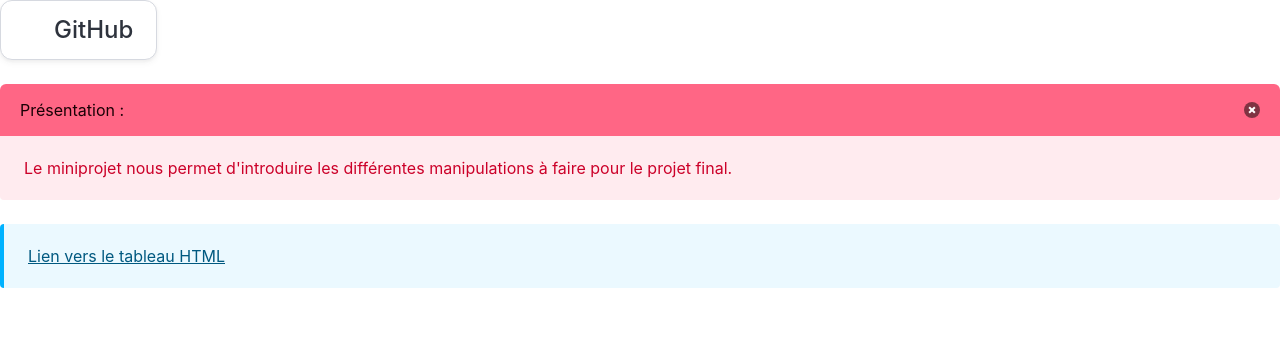
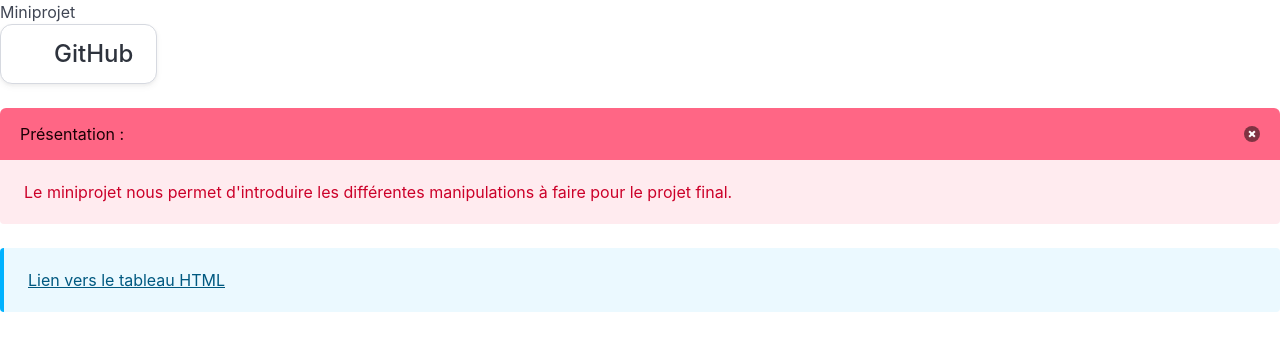
Before and after one commit to RachelleTuyay/PPE1-2023, a plain HTML site: page index.html in a window 1280 px wide. Drawn offline with nearby package versions, Linux system fonts and the light colour scheme.

Commit message:
Update index.html

```diff
--- a/index.html
+++ b/index.html
@@ -8,6 +8,7 @@
 	</head>
 
 	<body>
+		<h2>Miniprojet</h2>
 		<p class="buttons">
 		<button class="button is-large">
 			<span class="icon is-medium"><i class="fab fa-github"></i></span>
```
